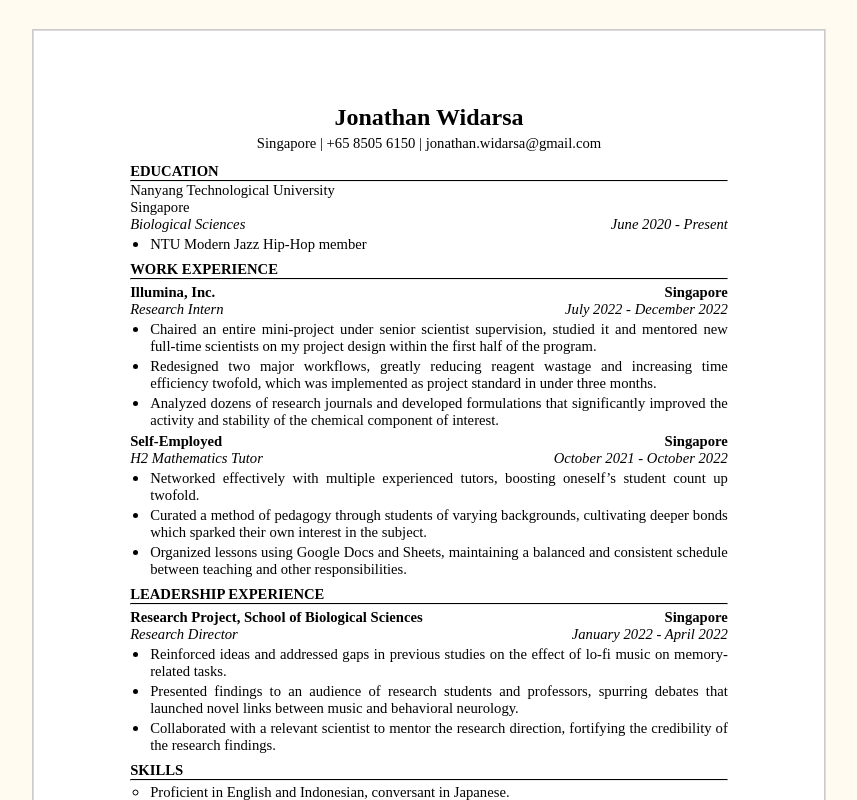
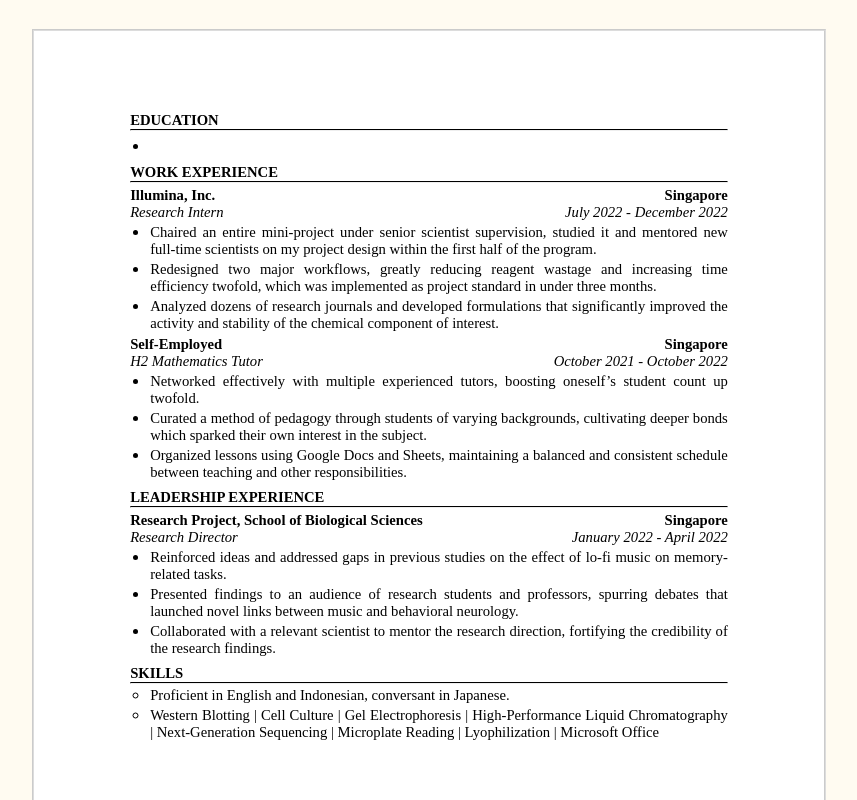
Before and after one commit to BorgXQ/cv-application, a React (Vite) app: page / in a window 1280 px wide. Shown: the top 800 px of the page, without its empty margins (211-1068 px from the left). Built offline with nearby package versions, Linux system fonts and the light colour scheme.

Commit message:
Add name & personal info functions

```diff
--- a/src/App.jsx
+++ b/src/App.jsx
@@ -6,25 +6,40 @@ function App() {
   const [name, setName] = useState('')
   const [info, setInfo] = useState('')
 
+  const [title, setTitle] = useState('')
+  const [place, setPlace] = useState('')
+  const [role,setRole] = useState('')
+  const [date, setDate] = useState('')
+  const [desc, setDesc] = useState('')
+
+  const changeName = (e) => {
+    setName(e.target.value)
+  }
+
+  const changeInfo = (e) => {
+    setInfo(e.target.value)
+  }
+
+
   return (
     <>
       <div className="a4">
-        <h1 className="full-name">Jonathan Widarsa</h1>
+        <h1 className="full-name">{name}</h1>
         <p className="personal-info">
-            Singapore | +65 8505 6150 | jonathan.widarsa@gmail.com
+            {info}
         </p>
         <div className="heading">EDUCATION</div>
         <hr></hr>
-        <div claclassNamess="title-place">
-          <div className="title">Nanyang Technological University</div>
-          <div className="place">Singapore</div>
+        <div className="title-place">
+          <div className="title">{title}</div>
+          <div className="place">{place}</div>
         </div>
         <div className="role-date">
-          <div className="role">Biological Sciences</div>
-          <div className="date">June 2020 - Present</div>
+          <div className="role">{role}</div>
+          <div className="date">{date}</div>
         </div>
         <ul>
-          <li><div className="description">NTU Modern Jazz Hip-Hop member</div></li>
+          <li><div className="description">{desc}</div></li>
         </ul>
 
         <div className="heading">WORK EXPERIENCE</div>
@@ -82,15 +97,21 @@ function App() {
       </div>
 
       <div className="name-pers-info">
-        <label for="insert" className="insert">
-          Name:
-          <input type="text" className="input-name" placeholder="Jane Doe"/>
-        </label>
+        <Input
+          label='Name:'
+          value={name}
+          onChange={changeName}
+          className='input-name'
+          placeholder='Jane Doe'
+        />
         <br></br>
-        <label for="insert" className="insert">
-          Personal Information:
-          <input type="text" className="input-pers-info" placeholder="Singapore | +65 1234 5678 | jane.doe@gmail.com"/>
-        </label>
+        <Input
+          label='Personal Information:'
+          value={info}
+          onChange={changeInfo}
+          className='input-pers-info'
+          placeholder="Singapore | +65 1234 5678 | jane.doe@gmail.com"
+        />
       </div>
 
       <div className="section">
@@ -142,4 +163,23 @@ function App() {
   )
 }
 
+function Input({
+  label,
+  value,
+  onChange,
+  className,
+  placeholder}) {
+  return (
+    <label className='insert'>
+      {label}
+      <input
+        value={value}
+        onChange={onChange}
+        className={className}
+        placeholder={placeholder}
+      />
+    </label>
+  )
+}
+
 export default App
```
